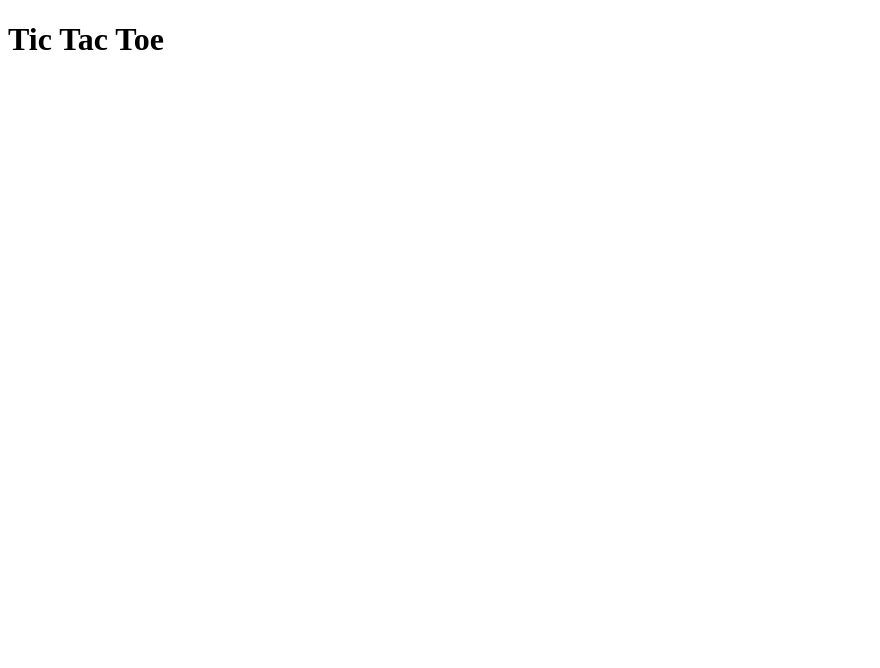
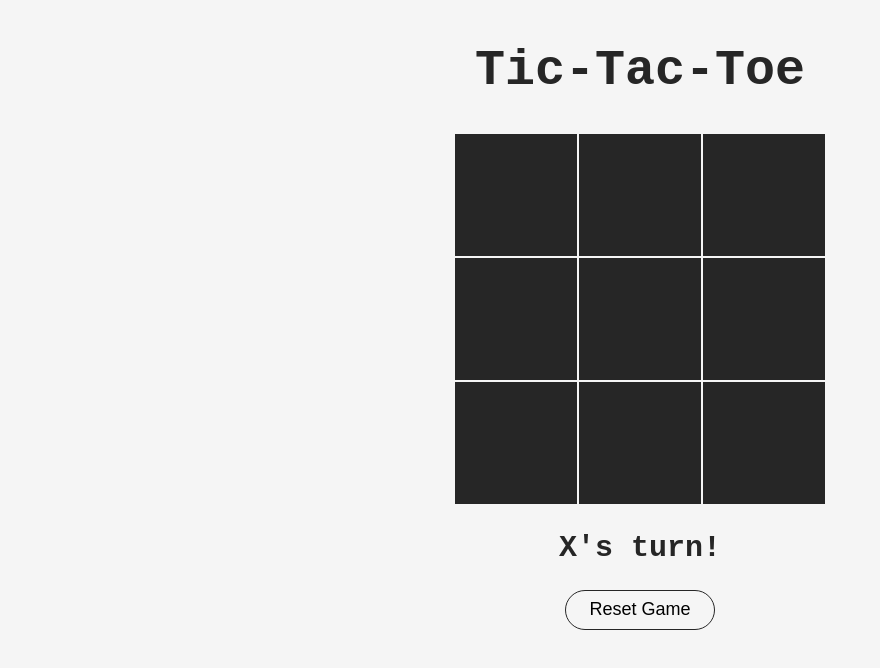
Before and after one commit to dnouglas/Tic-Tac-Toe-Vanilla, a plain HTML site: page index.html in a window 1280 px wide. Shown: the whole page, without its empty margins (0-880 px from the left). Drawn offline with Linux system fonts and the light colour scheme.

Commit message:
Completed Game.

```diff
--- a/index.html
+++ b/index.html
@@ -4,11 +4,31 @@
         <meta charset="UTF-8"/>
         <title>Tic-Tac-Toe</title>
         <link rel="stylesheet" href="styles.css"/>
+        <script src="script.js" defer></script>
     </head>
 
     <body>
-    <h1 id="title">Tic Tac Toe</h1>
+        <h1 id="title">Tic-Tac-Toe</h1>
+        <table id="board">
+            <tr>
+                <td class="square" id="square0"></td>
+                <td class="square" id="square1"></td>
+                <td class="square" id="square2"></td>
+            </tr>
+            <tr>
+                <td class="square" id="square3"></td>
+                <td class="square" id="square4"></td>
+                <td class="square" id="square5"></td>
+            </tr>
+            <tr>
+                <td class="square" id="square6"></td>
+                <td class="square" id="square7"></td>
+                <td class="square" id="square8"></td>
+            </tr>
+        </table>
 
-    <script src="game.js"></script>
+        <h2 id="gamePrompt"></h2>
+
+        <button id="gameReset" onclick="resetGame()">Reset Game</button>
     </body>
 </html>
--- /dev/null
+++ b/script.js
@@ -0,0 +1,77 @@
+/* Variable Declarations */
+const squares = document.getElementsByClassName('square');
+const gamePrompt = document.getElementById('gamePrompt');
+
+const players = ['X', 'O'];
+const winning_combinations = [
+    [0, 1, 2],
+    [3, 4, 5],
+    [6, 7, 8],
+    [0, 3, 6],
+    [1, 4, 7],
+    [2, 5, 8],
+    [0, 4, 8],
+    [2, 4, 6]
+];
+
+let currentPlayer, gameFinished;
+
+/* Reset the game automatically when the game loads */
+resetGame();
+
+/* Add listeners to the tic-tac-toe squares to check for user input */
+for(let i = 0; i < squares.length; i++) {
+    squares[i].addEventListener('click', () => {
+        if(gameFinished) return;
+        if(squares[i].textContent !== "") return;
+
+        squares[i].textContent = currentPlayer;
+
+        if(checkWin(currentPlayer)) {
+            gameFinished = true;
+            gamePrompt.textContent = "Game over! " + currentPlayer + " wins!"
+        }
+        else if (checkTie()) {
+            gameFinished = true;
+            gamePrompt.textContent = "Game is tied!"
+        }
+        else {
+            currentPlayer = (currentPlayer === players[0]) ? players[1] : players[0];
+            gamePrompt.textContent = currentPlayer + "'s turn!";
+        }
+    });
+}
+
+
+/* Functions */
+
+//resets the game and starts the game with player X
+function resetGame() {
+    gameFinished = false;
+
+    for(let i = 0; i < squares.length; i++) {
+        squares[i].textContent = "";
+    }
+
+    currentPlayer = players[0];
+    gamePrompt.textContent = currentPlayer + "'s turn!";
+}
+
+//If the player who just moved has a winning combination, then they win.
+function checkWin(player) {
+    for (let i = 0; i < winning_combinations.length; i++){
+        const [a, b, c] = winning_combinations[i];
+        if(squares[a].textContent === player && squares[b].textContent === player && squares[c].textContent === currentPlayer)
+            return true;
+    }
+    return false;
+}
+
+//We've already verified that none of the players won, so if there are no empty squares left then the game is a draw.
+function checkTie() {
+    for(let i = 0; i < squares.length; i++){
+        if(squares[i].textContent === '')
+            return false;
+    }
+    return true;
+}
--- a/styles.css
+++ b/styles.css
@@ -0,0 +1,46 @@
+body {
+    background-color: #F5F5F5;
+    color: #262626;
+    font-family: monospace;
+
+    display: flex;
+    flex-direction: column;
+    align-items: center;
+
+    h1 {
+        font-size: 50px;
+    }
+
+    h2 {
+        font-size: 30px;
+    }
+}
+
+.square {
+    width: 120px;
+    height: 120px;
+    background-color: #262626;
+
+    font-size: 40px;
+    text-align: center;
+    color: #F5F5F5;
+
+    &:hover {
+        background-color: #3F3F3F;
+    }
+}
+
+#gameReset {
+    height: 40px;
+    width: 150px;
+    background-color: #F5F5F5;
+    border: 1px solid #262626;
+    border-radius: 40px;
+
+    font-size: 18px;
+
+    &:hover {
+        background-color: #3F3F3F;
+        color: #F5F5F5;
+    }
+}
```
Also changed, not shown: game.js (deleted). Lines whose indentation alone changed are shown as unchanged.
